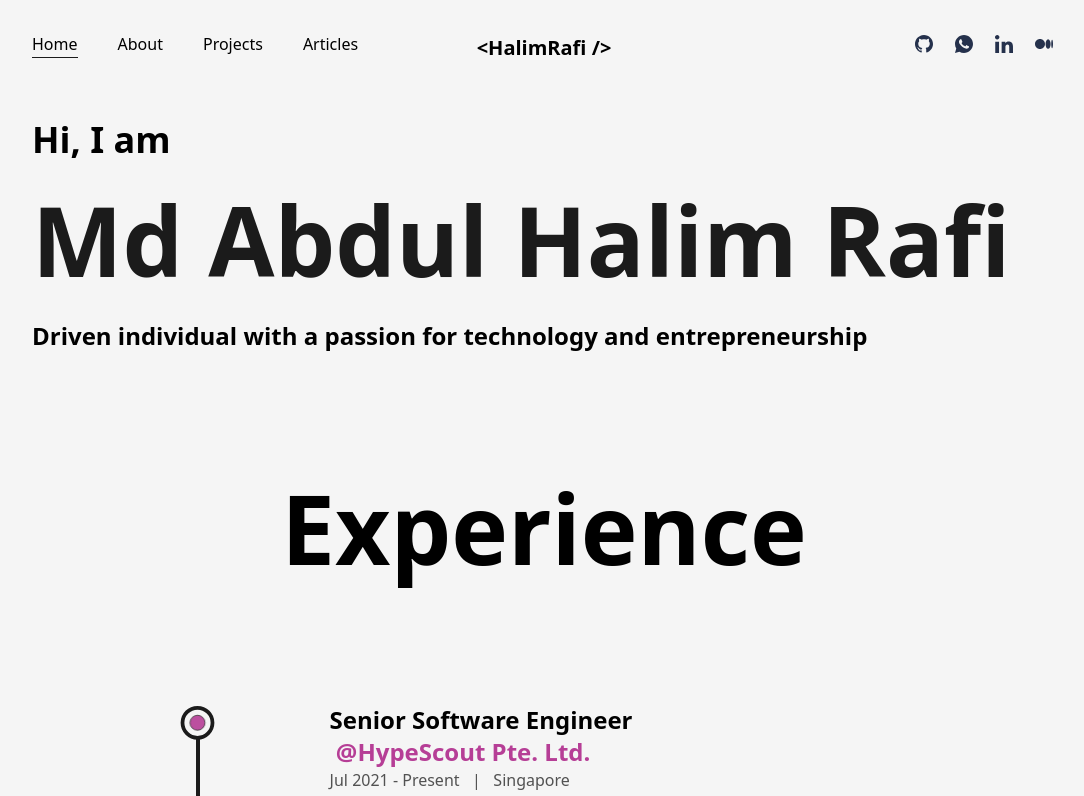
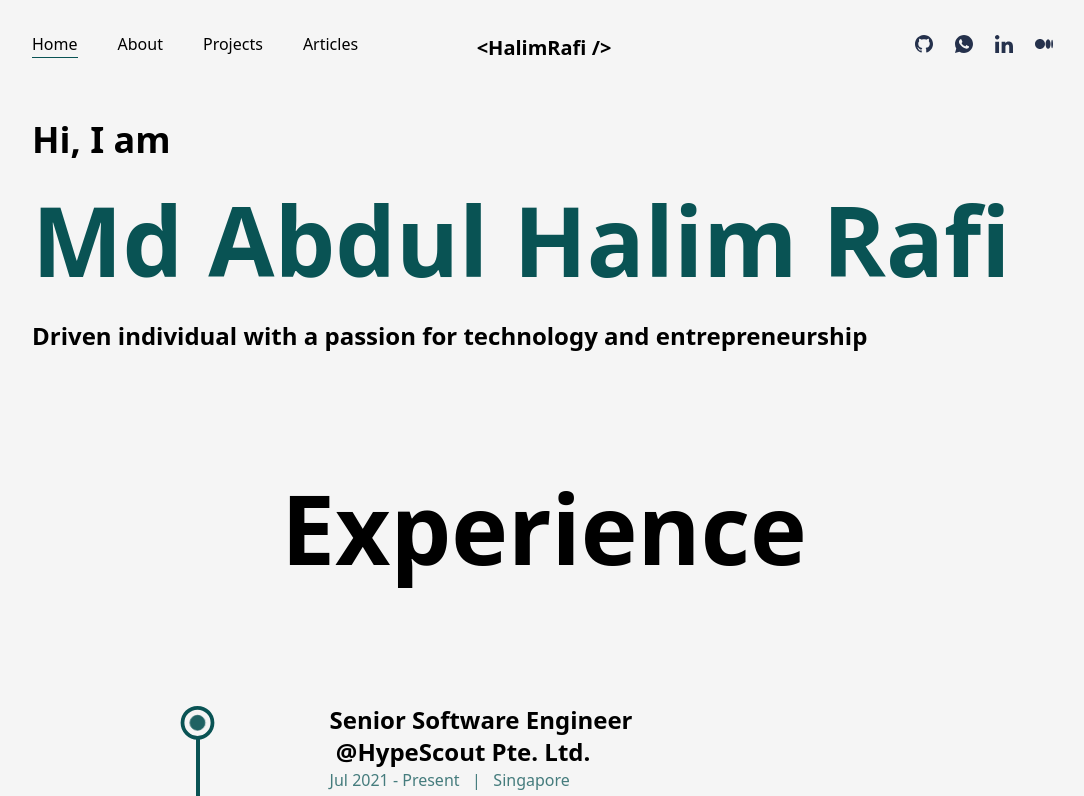
Before and after one commit to Md-Abdul-Halim-Rafi/halimrafi, a Next.js app: page / in a window 1280 px wide. Shown: the top 796 px of the page, without its empty margins (96-1180 px from the left). Built offline with nearby package versions, Linux system fonts and the light colour scheme; no server answers.

Commit message:
trying diffrent color

```diff
--- a/tailwind.config.js
+++ b/tailwind.config.js
@@ -10,11 +10,16 @@ module.exports = {
                 inter: [" var(--font-inter)", ...fontFamily.sans],
             },
             colors: {
-                dark: "#1b1b1b",
-                light: "#f5f5f5",
-                primary: "#B63E96", // 240,86,199
-                primaryDark: "#58E6D9", // 80,230,217
+                dark: "#095354",
+                light: "#F5F5F5",
+                primary: "#095354",
+                primaryDark: "#58E6D9",
             },
+        },
+        textColor: {
+            dark: "#095354",
+            light: "#ffed4a",
+            danger: "#e3342f",
         },
     },
     plugins: [],
```
